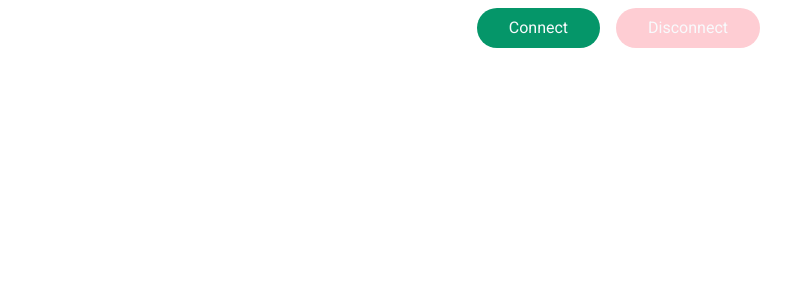
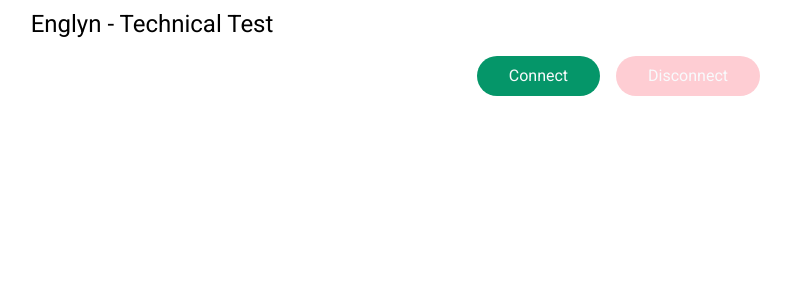
Before and after one commit to jDman/englyn-tech-test, an Angular app: page / in a window 1280 px wide. Shown: the top 300 px of the page, without its empty margins (488-1279 px from the left). Built offline with nearby package versions, Linux system fonts and the light colour scheme.

Commit message:
last bits

```diff
--- a/angular.json
+++ b/angular.json
@@ -70,6 +70,7 @@
         "test": {
           "builder": "@angular/build:karma",
           "options": {
+            "codeCoverage": true,
             "polyfills": [
               "zone.js",
               "zone.js/testing",
--- a/src/app/app.html
+++ b/src/app/app.html
@@ -1,4 +1,5 @@
 <main class="container m-auto px-4">
+  <h1 class="text-lg md:text-xl lg:text-2xl text-center py-2 px-4">Englyn - Technical Test</h1>
   <app-connection></app-connection>
 
   <div class="flex w-full">
```
Also changed, not shown: 1 other file (tests, documents, lock files or other folders).
